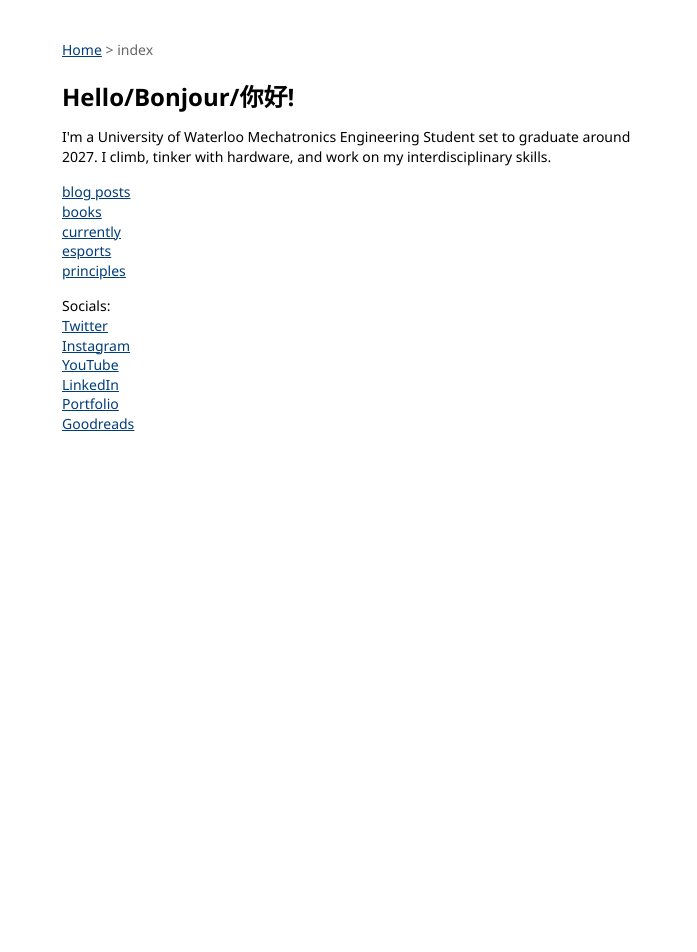
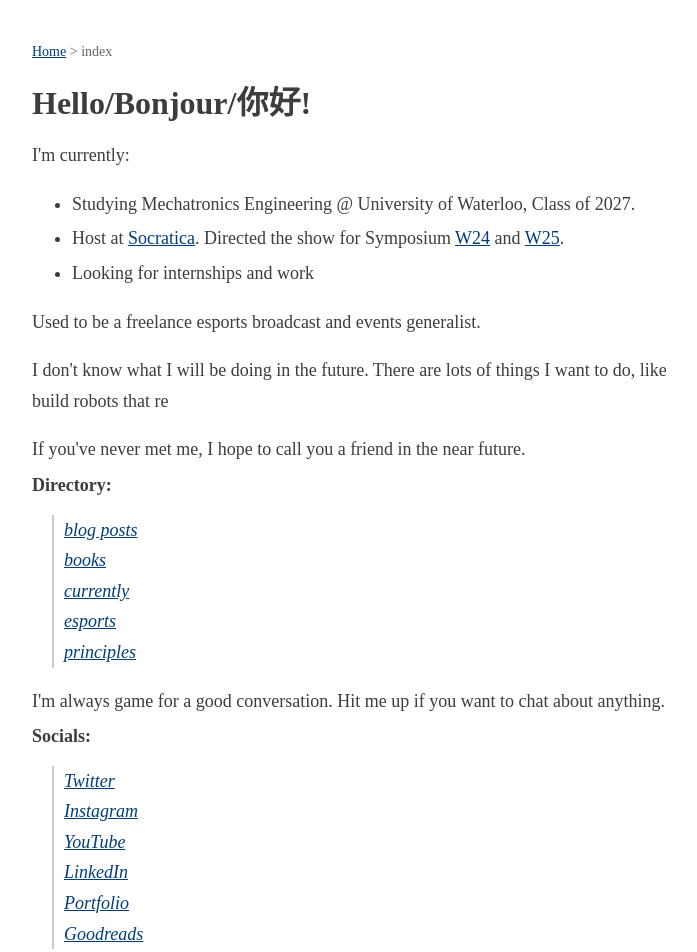
Before and after one commit to Luigimash/md-website-generator, a website: page public/index.html in a window 1280 px wide. Shown: the whole page, without its empty margins (278-975 px from the left). Before the commit the page ends 800 px from the top, so only its background shows below. Drawn offline with Linux system fonts and the light colour scheme.

Commit message:
updating CSS and font

```diff
--- a/public/index.html
+++ b/public/index.html
@@ -13,19 +13,33 @@
 
   <main>
     <h1>Hello/Bonjour/你好!</h1>
-<p>I'm a University of Waterloo Mechatronics Engineering Student set to graduate around 2027. I climb, tinker with hardware, and work on my interdisciplinary skills.</p>
+<p>I'm currently:</p>
+<ul>
+<li>Studying Mechatronics Engineering @ University of Waterloo, Class of 2027.</li>
+<li>Host at <a href="https://socratica.info">Socratica</a>. Directed the show for Symposium <a href="https://www.youtube.com/watch?v=xQFHZhmiJuA">W24</a> and <a href="https://www.youtube.com/watch?v=mkJjbCQC_Qs">W25</a>.</li>
+<li>Looking for internships and work</li>
+</ul>
+<p>Used to be a freelance esports broadcast and events generalist.</p>
+<p>I don't know what I will be doing in the future. There are lots of things I want to do, like build robots that re</p>
+<p>If you've never met me, I hope to call you a friend in the near future.</p>
+<h3>Directory:</h3>
+<blockquote>
 <p><a href="https://loojy.me/posts/">blog posts</a><br>
 <a class="internal new" href="/books.html">books</a><br>
 <a class="internal new" href="/currently.html">currently</a><br>
 <a class="internal new" href="/esports.html">esports</a><br>
 <a class="internal new" href="/principles.html">principles</a></p>
-<p>Socials:<br>
-<a href="https://x.com/looeegee_">Twitter</a><br>
+</blockquote>
+<p>I'm always game for a good conversation. Hit me up if you want to chat about anything.</p>
+<h3>Socials:</h3>
+<blockquote>
+<p><a href="https://x.com/looeegee_">Twitter</a><br>
 <a href="https://www.instagram.com/jack.y.e.e/">Instagram</a><br>
 <a href="https://www.youtube.com/@jackieyi769">YouTube</a><br>
 <a href="https://www.linkedin.com/in/jackie-yi/">LinkedIn</a><br>
 <a href="https://adaptable-pancake-23c.notion.site/Portfolio-Jackie-Yi-0419be4cb1b843c7a908ba647d3dde37?source=copy_link">Portfolio</a><br>
 <a href="https://www.goodreads.com/user/show/152629681-jackie-yi">Goodreads</a></p>
+</blockquote>
   </main>
 </body>
 </html>
--- a/public/styles.css
+++ b/public/styles.css
@@ -1,13 +1,13 @@
 body {
-  font-family: "Segoe UI", sans-serif;
-  font-size: 14px;
-  line-height: 1.4;
-  max-width: 80vh;
+  font-family: "Newsreader";
+  font-size: 18px;
+  line-height: 1.7;
+  max-width: 700px;
   width:100%;
   margin: 30px auto;
   padding: 10px 20px;
   background-color: #ffffff;
-  color: #000000;
+  color: #3d3d3d;
   box-sizing: border-box;
 }
 
@@ -56,25 +56,30 @@ header nav a:visited {
 }
 
 h1, h2, h3, h4, h5, h6 {
-  margin-top: 20px;
-  margin-bottom: 10px;
   font-weight: bold;
+  line-height: 1.2;
 }
 
 h1 {
+  margin-top: 20px;
+  margin-bottom: 10px;
+  font-size: 32px;
+}
+
+h2 {
+  margin-top: 5px;
+  margin-bottom: 5px;
   font-size: 24px;
 }
 
-h2 {
-  font-size: 20px;
-}
-
 h3 {
+  margin-top: 2px;
+  margin-bottom: 2px;
   font-size: 18px;
 }
 
 p {
-  margin-bottom: 16px;
+  margin-bottom: 10px;
 }
 
 a {
--- a/static/styles.css
+++ b/static/styles.css
@@ -1,13 +1,13 @@
 body {
-  font-family: "Segoe UI", sans-serif;
-  font-size: 14px;
-  line-height: 1.4;
-  max-width: 80vh;
+  font-family: "Newsreader";
+  font-size: 18px;
+  line-height: 1.7;
+  max-width: 700px;
   width:100%;
   margin: 30px auto;
   padding: 10px 20px;
   background-color: #ffffff;
-  color: #000000;
+  color: #3d3d3d;
   box-sizing: border-box;
 }
 
@@ -56,25 +56,30 @@ header nav a:visited {
 }
 
 h1, h2, h3, h4, h5, h6 {
-  margin-top: 20px;
-  margin-bottom: 10px;
   font-weight: bold;
+  line-height: 1.2;
 }
 
 h1 {
+  margin-top: 20px;
+  margin-bottom: 10px;
+  font-size: 32px;
+}
+
+h2 {
+  margin-top: 5px;
+  margin-bottom: 5px;
   font-size: 24px;
 }
 
-h2 {
-  font-size: 20px;
-}
-
 h3 {
+  margin-top: 2px;
+  margin-bottom: 2px;
   font-size: 18px;
 }
 
 p {
-  margin-bottom: 16px;
+  margin-bottom: 10px;
 }
 
 a {
```
Also changed, not shown: content/archive/20251203.md (added, +21 -0 lines), content/archive/shows.md (added, +1 -0 lines), content/index.md (+25 -13 lines), public/archive/20251203.html (added, +31 -0 lines), public/archive/shows.html (added, +20 -0 lines), content/.obsidian/workspace.json, content/currently.md (line endings or trailing spaces).
